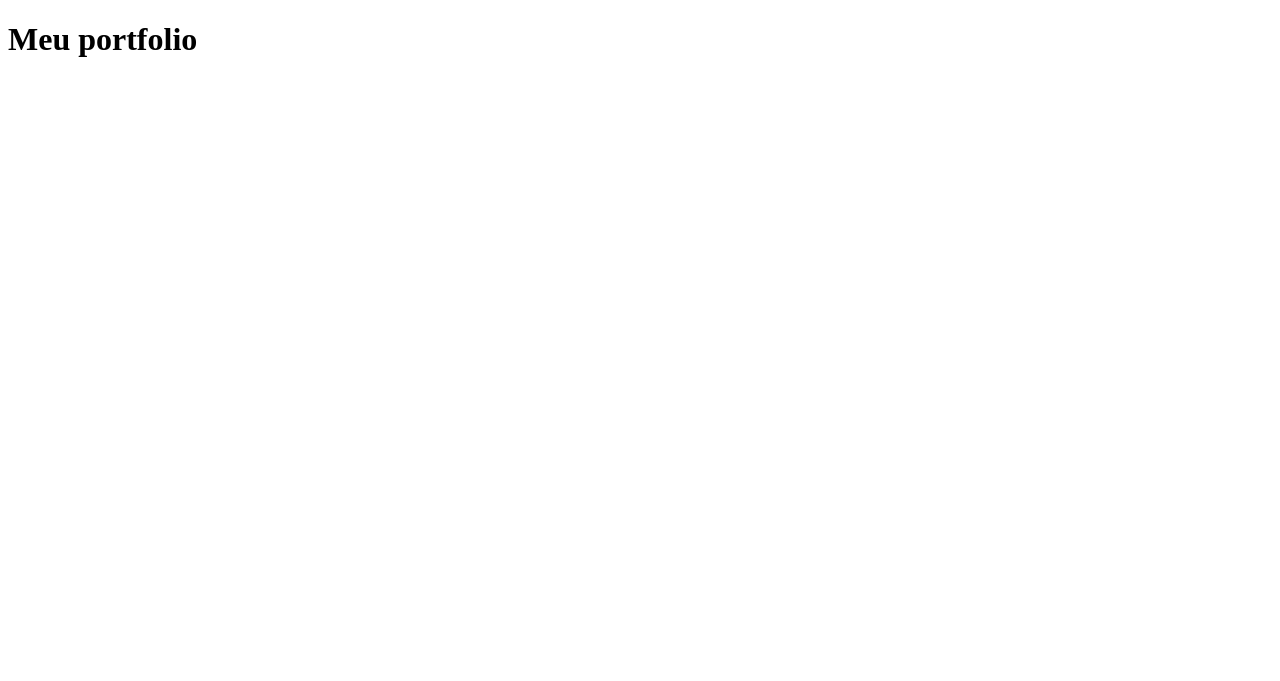
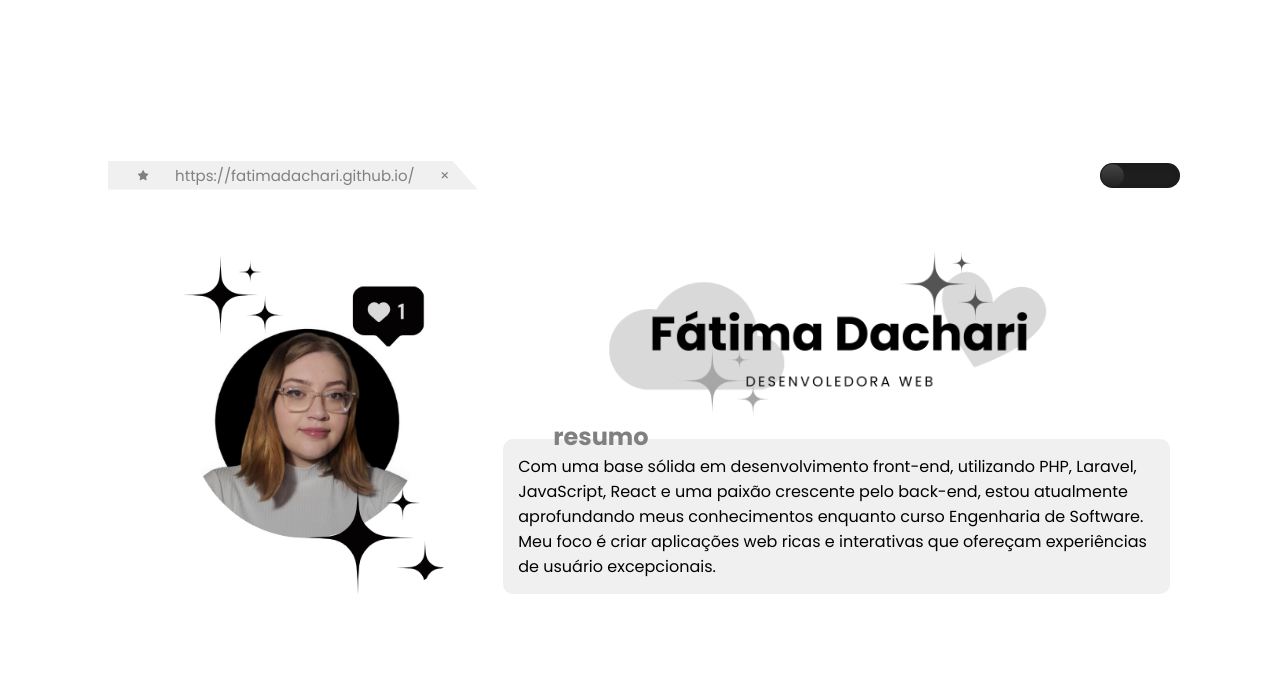
Before and after one commit to fatimadachari/fatimadachari.github.io, a plain HTML site: page index.html in a window 1280 px wide. Drawn offline with Linux system fonts and the light colour scheme.

Commit message:
adição do card

```diff
--- /dev/null
+++ b/css/style.css
@@ -0,0 +1,155 @@
+@import url('https://fonts.googleapis.com/css2?family=Poppins:ital,wght@0,100;0,200;0,300;0,400;0,500;0,600;0,700;0,800;0,900;1,100;1,200;1,300;1,400;1,500;1,600;1,700;1,800;1,900&display=swap');
+
+* {
+    margin: 0;
+    padding: 0;
+    box-sizing: border-box;
+}
+
+body {
+    min-height: 100vh;
+    padding: 0 100px;
+    display: flex;
+    justify-content: center;
+    flex-direction: column;
+    font-family: "Poppins", sans-serif;
+    transition: 0.5s;
+}
+
+.light-mode {
+    background-color: rgb(240, 240, 240);
+    color: #333;
+}
+
+.dark-mode {
+    background-color: #252525;
+    color: rgb(240, 240, 240);
+}
+
+
+#theme-toggle {
+    position: relative;
+    display: block;
+    width: 80px;
+    height: 25px;
+    border-radius: 60px;
+    background: #222;
+    transition: 0.5s;
+    cursor: pointer;
+    box-shadow: inset 0 8px 60px rgba(0, 0, 0, 0.1),
+                inset 0 8px 8px rgba(0, 0, 0, 0.1),
+                inset 0 -4px 4px rgba(0, 0, 0, 0.1);
+}
+
+#theme-toggle .indicator {
+    position: absolute;
+    top: 0;
+    left: 0;
+    width: 25px;
+    height: 25px;
+    background: linear-gradient(to bottom, #444, #222);
+    border-radius: 50%;
+    transform: scale(0.9);
+    transition: 0.5s;
+}
+
+.light-mode #theme-toggle {
+    background-color: rgb(255, 255, 255);
+    box-shadow: inset 0 2px 60px rgba(0, 0, 0, 0.1),
+                inset 0 2px 8px rgba(0, 0, 0, 0.1),
+                inset 0 -4px 8px rgba(0, 0, 0, 0.05);
+}
+
+.light-mode #theme-toggle .indicator {
+    left: 55px;
+    background: linear-gradient(to bottom, #f3f2f2, #f3f2f2);
+}
+
+/**************/
+#card {
+    margin: 30px 0;
+}
+
+
+#card_header {
+    display: flex;
+    align-items: center;
+    justify-content: space-between;
+}
+
+#card_title,
+#card_body {
+    background-color: white;
+    /*box-shadow: 0px 10px 15px 5px rgba(0,0,0,0.1);*/
+}
+
+#card_title {
+    width: 400px;
+    padding: 8px;
+    clip-path: polygon(0 0, 90% 0, 100% 100%, 0 100%);
+}
+
+#card_title_link {
+    width: 370px;
+    background-color: rgb(240, 240, 240);
+    color: gray;
+    display: flex;
+    align-items: center;
+    justify-content: space-evenly;
+    padding: 3px;
+    font-size: 10px;
+    clip-path: polygon(0 0, 93% 0, 100% 100%, 0 100%);
+}
+
+#card_title h2 {
+    font-weight: 400;
+}
+
+/*************/
+
+#card_body {
+    display: flex;
+    padding: 0 10px;
+}
+
+#card_body img#eu {
+    height: 350px;
+    border-radius: 150px;
+    margin: 50px 0px;
+}
+
+#card_body h2 {
+    color: gray;
+    text-transform: lowercase;
+    margin-left: 50px;
+    z-index: 1;
+}
+
+#card_body #resumo {
+    background-color: rgb(240, 240, 240);
+    padding: 15px;
+    border-radius: 10px;
+    margin-top: -15px;
+}
+
+.dark-mode #card_body #resumo {
+    background-color: #222;
+}
+
+#context {
+    display: flex;
+    justify-content: center;
+    flex-direction: column;
+}
+
+#card_body img#texto {
+    width: 500px;
+    height: auto;
+    margin: 0 auto;
+}
+
+/******/
+
+section {
+    margin: 20px 0;
+}
--- a/index.html
+++ b/index.html
@@ -1,11 +1,135 @@
 <!DOCTYPE html>
 <html lang="pt-br">
+
 <head>
     <meta charset="UTF-8">
     <meta name="viewport" content="width=device-width, initial-scale=1.0">
     <title>Fátima Dachari</title>
+    <link rel="stylesheet" href="./css/style.css">
+    <link rel="stylesheet" href="https://cdnjs.cloudflare.com/ajax/libs/font-awesome/6.5.2/css/all.min.css"
+        integrity="sha512-SnH5WK+bZxgPHs44uWIX+LLJAJ9/2PkPKZ5QiAj6Ta86w+fsb2TkcmfRyVX3pBnMFcV7oQPJkl9QevSCWr3W6A=="
+        crossorigin="anonymous" referrerpolicy="no-referrer" />
 </head>
+
 <body>
-    <h1>Meu portfolio</h1>
+    <header>
+        <div id="card">
+
+            <div id="card_header">
+                <div id="card_title">
+                    <div id="card_title_link">
+                        <i class="fa-solid fa-star"></i>
+                        <h2>https://fatimadachari.github.io/</h2>
+                        <i class="fa-solid fa-xmark"></i>
+                    </div>
+                </div>
+                <div id="theme-toggle">
+                    <i class="indicator"></i>
+                </div>
+            </div>
+
+            <div id="card_body">
+                <img src="./images/eu.png" id="eu">
+
+                <div id="context">
+                    <img src="./images/texto.png" id="texto">
+
+                    <h2>Resumo</h2>
+
+                    <div id="resumo">
+                        <p>Com uma base sólida em desenvolvimento front-end, utilizando PHP, Laravel, JavaScript, React
+                            e uma paixão crescente pelo back-end, estou atualmente aprofundando meus conhecimentos
+                            enquanto curso Engenharia de Software. Meu foco é criar aplicações web ricas e interativas
+                            que ofereçam experiências de usuário excepcionais.</p>
+                    </div>
+                </div>
+
+            </div>
+
+        </div>
+    </header>
+    <!--
+    <section id="sobre">
+        <h2>Sobre</h2>
+        <h3>Quem Sou Eu?</h3>
+        Gaúcha e desenvolvedora web, me dedico a criar aplicações que melhoram a experiência do usuário. Meu forte está
+        no front-end, com especialização em JavaScript e React, mas estou expandindo para o back-end durante minha
+        graduação em Engenharia de Software. Minha meta é desenvolver aplicações web dinâmicas e envolventes.
+
+        <h3>Minha Trajetória</h3>
+        Comecei no técnico em informática, fascinada por como websites e aplicações funcionam. Essa curiosidade virou
+        paixão, me levando a aprofundar em JavaScript, HTML e CSS, e mais tarde, ampliar para outras tecnologias como o
+        PHP.
+        Atualmente, a Engenharia de Software está aprimorando minha técnica e visão de desenvolvimento.
+
+    </section>
+
+    <section id="experiencia">
+        <h2>Experiencia</h2>
+        <h3>Desenvolvedora Web - Estágio</h3>
+        <p>jan de 2024 - o momento</p>
+        <ul>
+            <li>Estudando desenvolvimento front end, com foco em Javascript (React.js, Next.js, Node.js);</li>
+            <li>Criação de protótipos no Figma;</li>
+            <li>Participação em ajustes dos sistemas da empresa;</li>
+            <li>Colaboração em novos projetos da empresa.</li>
+        </ul>
+        <p>Competências: JavaScript · React.js · Node.js · Figma · Java · C#Competências: JavaScript · React.js ·
+            Node.js ·
+            Figma · Java · C#</p>
+
+        Farol Software LTDAFarol Software LTDA
+        1 a 8 m1 a 8 m
+        Ijuí, Rio Grande do Sul, BrasilIjuí, Rio Grande do Sul, Brasil
+        <h3>Web Designer</h3>
+        <p>jan de 2022 - mar de 2023</p>
+        <ul>
+            <li>Manutenção dos sites já existentes;</li>
+            <li>Criação de novos sites com PHP Laravel, HTML, CSS;</li>
+            <li>Participação na configuração, monitoramento e análise do tráfego dos sites através do Google Analytics;
+            </li>
+            <li>Participação no desenvolvimento de um aplicativo para registro de ponto em TypeScript utilizando
+                Nest.js.</li>
+        </ul>
+        <p>Competências: CSS · JavaScript · Google Analytics · Git · NestJS · MySQL · TypeScript · React.js · PHP ·
+            Laravel
+            · Otimização para mecanismos de busca (SEO) · HTML</p>
+
+        <h3>Desenvolvedora Web - Estágio</h3>
+        <p>ago de 2021 - dez de 2021</p>
+        <p>Estágio supervisionado de 400 horas para a conclusão do curso Técnico em Informática.</p>
+        <ul>
+            <li>Criação de um sistema de organização de tarefas em JavaScript utilizando React.js e Node.js;</li>
+            <li>Tarefas com objetivo de aprendizado em PHP e MySQL.Estágio supervisionado de 400 horas para a conclusão
+                do
+                curso Técnico em Informática.</li>
+            <li>Criação de um sistema de organização de tarefas em JavaScript utilizando
+                React.js e Node.js; ● Tarefas com objetivo de aprendizado em PHP e MySQL.</li>
+        </ul>
+        <p>Competências: JavaScript · MySQL · React.js · Node.js · PHP</p>
+    </section>
+
+    <section id="projetos">
+        <h2>Projetos</h2>
+    </section>
+
+    <section id="cursos">
+        <h2>Cursos</h2>
+    </section>
+
+    <section id="blog">
+        <h2>Blog</h2>
+    </section>
+
+    <section id="contato">
+        <h2>Contato</h2>
+    </section>
+
+    <footer></footer>
+
+-->
+
+    <script src="./js/script.js"></script>
 </body>
+
 </html>
--- /dev/null
+++ b/js/script.js
@@ -0,0 +1,18 @@
+document.addEventListener('DOMContentLoaded', () => {
+    const toggleButton = document.getElementById('theme-toggle');
+    const currentTheme = localStorage.getItem('theme');
+
+    if (currentTheme) {
+        document.body.classList.add(currentTheme);
+    }
+
+    toggleButton.addEventListener('click', () => {
+        if (document.body.classList.contains('dark-mode')) {
+            document.body.classList.replace('dark-mode', 'light-mode');
+            localStorage.setItem('theme', 'light-mode');
+        } else {
+            document.body.classList.replace('light-mode', 'dark-mode');
+            localStorage.setItem('theme', 'dark-mode');
+        }
+    });
+});
```
Also changed, not shown: images/eu.png (added), images/texto.png (added).
